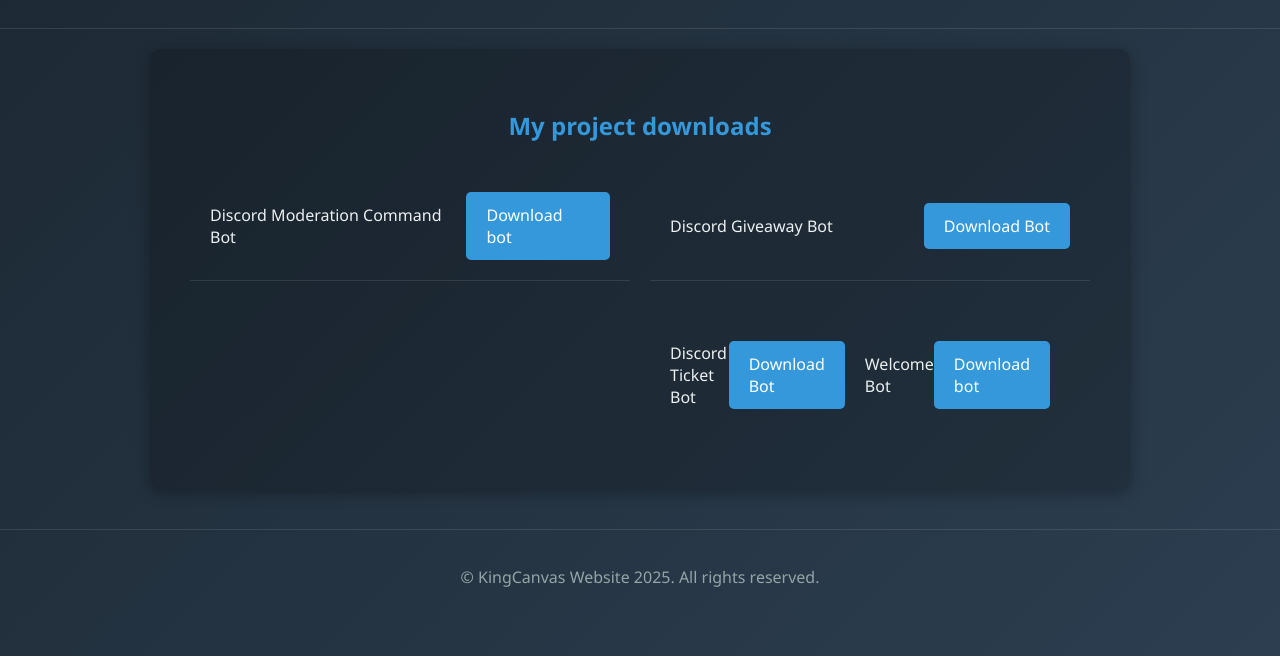
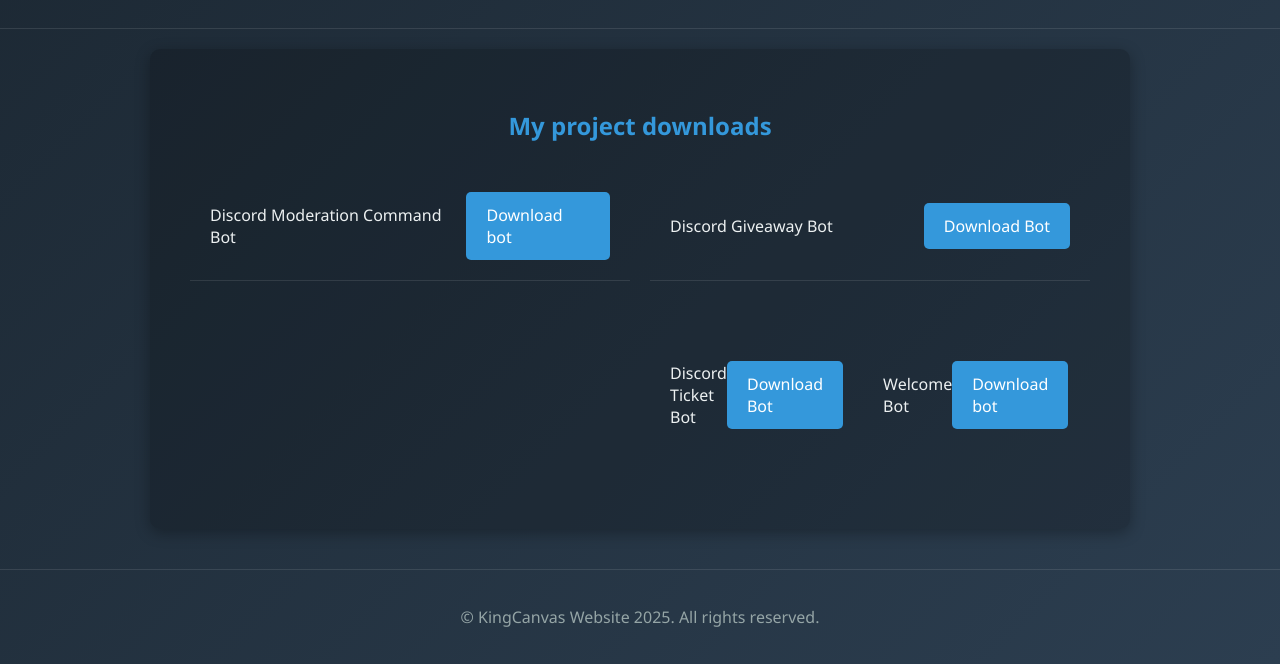
Before and after one commit to kingcanvas/kingcanvas, a plain HTML site: page downloads.html in a window 1280 px wide. Shown: the part 144-808 px from the top of the page. Drawn offline with nearby package versions, Linux system fonts and the light colour scheme.

Commit message:
Update downloads.html

```diff
--- a/downloads.html
+++ b/downloads.html
@@ -113,6 +113,7 @@
                 <span>Discord Ticket Bot</span>
                 <a href="TicketBot.zip" class="download-link" download>Download Bot</a>
                 <div class="download-item">
+                    <div class="download-item">
                 <span>Welcome Bot</span>
                 <a href="welcomebot.zip" class="download-link" download>Download bot</a>
             </div>
```
